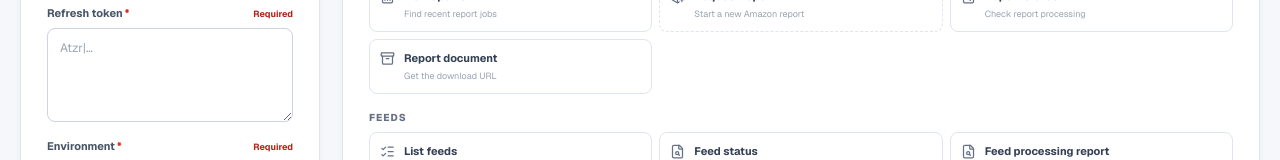
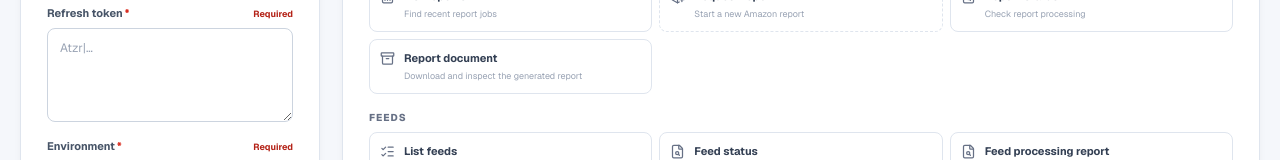
Before and after one commit to ahamdjin/SP-API, a Next.js app: page / in a window 1280 px wide. Shown: the part 415-575 px from the top of the page. Built offline with nearby package versions, Linux system fonts and the light colour scheme.

Commit message:
Show async next-step guidance in results

```diff
--- a/src/components/workbench.tsx
+++ b/src/components/workbench.tsx
@@ -112,7 +112,7 @@ const operationGroups: Array<{ label: string; items: OperationItem[] }> = [
       { id: "reports", label: "List reports", description: "Find recent report jobs", icon: FileBarChart, kind: "read" },
       { id: "createReport", label: "Request report", description: "Start a new Amazon report", icon: PackagePlus, kind: "write" },
       { id: "report", label: "Report status", description: "Check report processing", icon: FileSearch, kind: "read" },
-      { id: "reportDocument", label: "Report document", description: "Get the download URL", icon: Archive, kind: "read" },
+      { id: "reportDocument", label: "Report document", description: "Download and inspect the generated report", icon: Archive, kind: "read" },
     ],
   },
   {
@@ -176,6 +176,7 @@ export function Workbench() {
   const catalogItems = useMemo(() => extractCatalogItems(result?.data), [result]);
   const catalogFamily = useMemo(() => extractCatalogFamily(result), [result]);
   const feeSummary = useMemo(() => extractFeeSummary(result), [result]);
+  const nextStep = useMemo(() => result?.ok && isRecord(result.data) && typeof result.data.nextStep === "string" ? result.data.nextStep : "", [result]);
   const credentialsComplete = Object.values(credentials).every((value) => value.trim().length > 0);
   const activeItem = operationGroups.flatMap((group) => group.items).find((item) => item.id === operation)!;
   const ActiveIcon = activeItem.icon;
@@ -356,7 +357,7 @@ export function Workbench() {
               {catalogItems.length === 0 ? <p className="no-results">Amazon returned no catalogue items.</p> : <CatalogProductView key={catalogItems.map((item) => item.asin).join("|")} items={catalogItems} />}
             </div>}
             {result?.ok && operation === "fees" && feeSummary && <FeeResult summary={feeSummary} />}
-            {result?.ok && operation !== "catalog" && operation !== "fees" && <div className="success-summary"><Check size={18} /><div><strong>Amazon accepted the request</strong><p>The complete response is available below.</p></div></div>}
+            {result?.ok && operation !== "catalog" && operation !== "fees" && <div className="success-summary"><Check size={18} /><div><strong>Amazon returned a successful response</strong><p>{nextStep || "The complete response is available below."}</p></div></div>}
           </div>
         </section>
 
```
